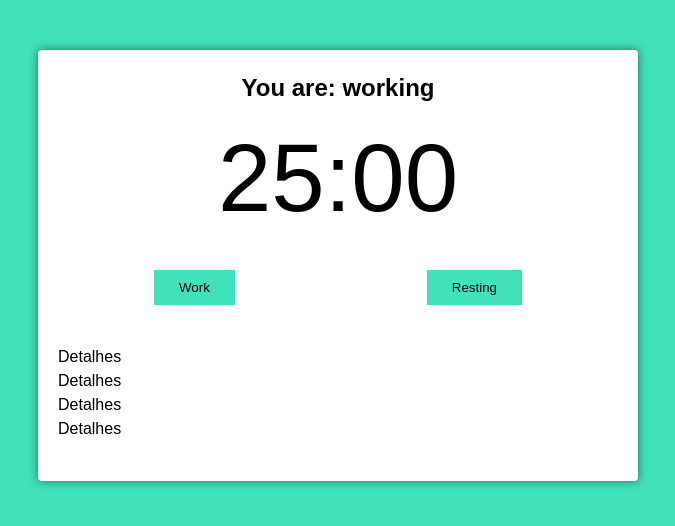
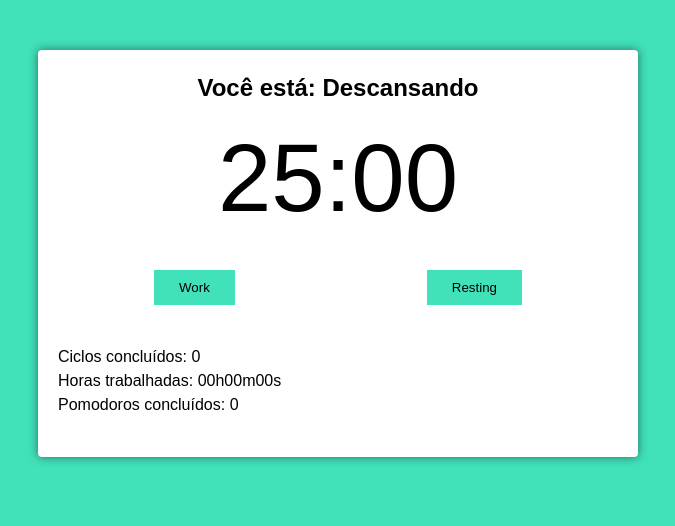
Before and after one commit to Wilian-Pereira-W/project-pomodoro, a React (Create React App) app: page / in a window 1280 px wide. Shown: the top 526 px of the page, without its empty margins (302-977 px from the left). Built offline with nearby package versions, Linux system fonts and the light colour scheme.

Commit message:
feat: implementado a lógica do pomodoro

```diff
--- a/src/components/PomodoroTimer/index.tsx
+++ b/src/components/PomodoroTimer/index.tsx
@@ -1,5 +1,6 @@
-import { useEffect, useState } from 'react';
+import { useCallback, useEffect, useState } from 'react';
 import { useInterval } from '../../hooks/useInterval';
+import { workedHours } from '../../utils/ workedHours';
 import Button from '../Button';
 import Timer from '../Timer';
 
@@ -18,32 +19,36 @@ interface Props {
   cycles: number;
 }
 function PomodoroTimer(props: Props): JSX.Element {
-  const [mainTime, setMainTime] = useState(props.pomodoroTime);
-  const [timeCounting, setTimeCounting] = useState(false);
-  const [working, setWorking] = useState(false);
-  const [resting, setResting] = useState(false);
+  const [mainTime, setMainTime] = useState<number>(props.pomodoroTime);
+  const [timeCounting, setTimeCounting] = useState<boolean>(false);
+  const [working, setWorking] = useState<boolean>(false);
+  const [resting, setResting] = useState<boolean>(false);
+  const [cyclesQtdManager, setCyclesQtdManager] = useState<boolean[]>(
+    new Array(props.cycles - 1).fill(true),
+  );
 
-  useEffect(() => {
-    if (working) document.body.classList.add('working');
-    if (resting) document.body.classList.remove('working');
-  }, [resting, working]);
+  const [completedCycles, setCompletedCycles] = useState(0);
+  const [fullWorkingTime, setFullWorkingTime] = useState(0);
+  const [numberOfPomodoros, setNumberOfPomodoros] = useState(0);
 
   useInterval(
     () => {
       setMainTime(mainTime - 1);
+      if (working) setFullWorkingTime(fullWorkingTime + 1);
     },
     timeCounting ? 1000 : null,
   );
 
-  const configureWork = () => {
+  const configureWork = useCallback(() => {
     setTimeCounting(true);
     setWorking(true);
     setResting(false);
     setMainTime(props.pomodoroTime);
     audioStartWorking.play();
-  };
+  }, [props.pomodoroTime]);
 
-  const configureRest = (long: boolean) => {
+  const configureRest = useCallback(
+    (long: boolean) => {
       setTimeCounting(true);
       setWorking(false);
       setResting(true);
@@ -54,11 +59,40 @@ function PomodoroTimer(props: Props): JSX.Element {
         setMainTime(props.shortRestTime);
       }
       audioStopWorking.play();
-  };
+    },
+    [props.longRestTime, props.shortRestTime],
+  );
+
+  useEffect(() => {
+    if (working) document.body.classList.add('working');
+    if (resting) document.body.classList.remove('working');
+    if (mainTime > 0) return;
+    if (working && cyclesQtdManager.length > 0) {
+      configureRest(false);
+      cyclesQtdManager.pop();
+    } else if (working && cyclesQtdManager.length <= 0) {
+      configureRest(true);
+      setCyclesQtdManager(new Array(props.cycles - 1).fill(true));
+      setCompletedCycles(completedCycles + 1);
+    }
+
+    if (working) setNumberOfPomodoros(numberOfPomodoros + 1);
+    if (resting) configureWork();
+  }, [
+    completedCycles,
+    configureRest,
+    configureWork,
+    cyclesQtdManager,
+    mainTime,
+    numberOfPomodoros,
+    props.cycles,
+    resting,
+    working,
+  ]);
 
   return (
     <div className="pomodoro">
-      <h2>You are: working</h2>
+      <h2>Você está: {working ? 'Trabalhando' : 'Descansando'}</h2>
       <Timer mainTimer={mainTime} />
       <div className="controls">
         <Button text="Work" onClick={() => configureWork()}></Button>
@@ -70,10 +104,9 @@ function PomodoroTimer(props: Props): JSX.Element {
         ></Button>
       </div>
       <div className="details">
-        <p>Detalhes</p>
-        <p>Detalhes</p>
-        <p>Detalhes</p>
-        <p>Detalhes</p>
+        <p>Ciclos concluídos: {completedCycles}</p>
+        <p>Horas trabalhadas: {workedHours(fullWorkingTime)}</p>
+        <p>Pomodoros concluídos: {numberOfPomodoros}</p>
       </div>
     </div>
   );
```
Lines whose indentation alone changed are shown as unchanged.
